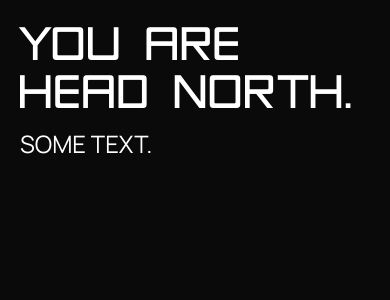
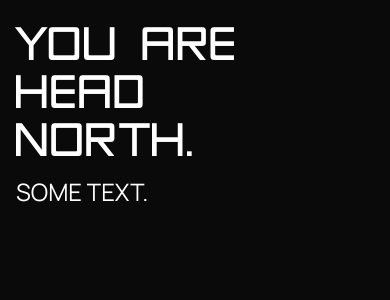
Before and after one commit to bozzhik/chronos-ai, a React (Vite) app: page / in a window 390 px wide. Shown: the top 300 px of the page. Built offline with nearby package versions, Linux system fonts and the light colour scheme.

Commit message:
init `Container` Global component

```diff
--- /dev/null
+++ b/src/components/Global/Container.tsx
@@ -0,0 +1,10 @@
+import {cn} from '@/lib/utils'
+
+type Props = {
+  children: React.ReactNode
+  className?: string
+}
+
+export default function Container({children, className}: Props) {
+  return <main className={cn('max-w-[75%] mx-auto sm:mx-4', className)}>{children}</main>
+}
--- a/src/pages/hello.tsx
+++ b/src/pages/hello.tsx
@@ -1,8 +1,10 @@
+import Container from '#/Global/Container'
+
 export default function HelloPage() {
   return (
-    <div className="flex flex-col gap-3 m-5">
+    <Container className="flex flex-col gap-3 m-5">
       <h1 className="text-5xl uppercase font-advent">You are head north.</h1>
       <h2 className="font-sans text-2xl uppercase">Some text.</h2>
-    </div>
+    </Container>
   )
 }
```
